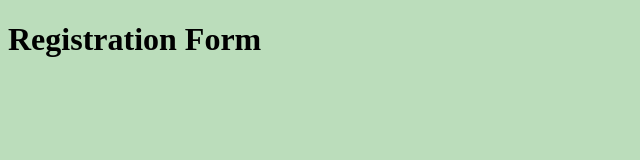
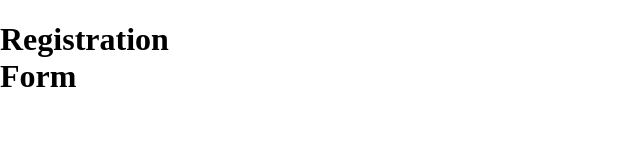
Before and after one commit to edseldee/edsel-html-form-exercise, a plain HTML site: page index.html in a window 1280 px wide. Shown: the whole page, without its empty margins (0-640 px from the left). Drawn offline with Linux system fonts and the light colour scheme.

```diff
--- a/css/styles.css
+++ b/css/styles.css
@@ -1,3 +1,6 @@
 body{
-    background-color: rgb(187, 221, 187);
+    width: 100px;
+    height:100vh;
+    /* background-color: blueviolet; */
+    margin: 0;
 }
```
Also changed, not shown: index.html (line endings or trailing spaces).
